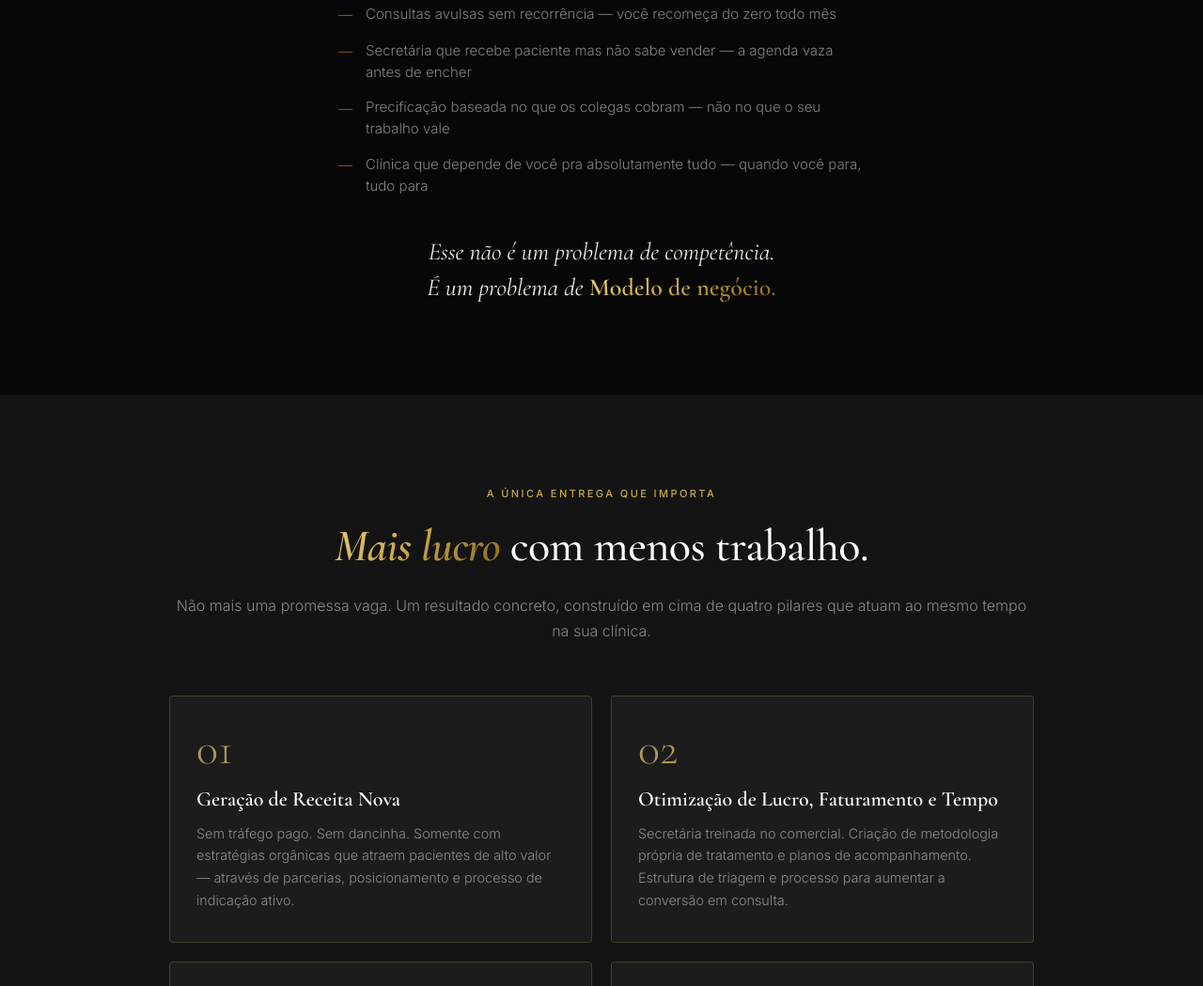
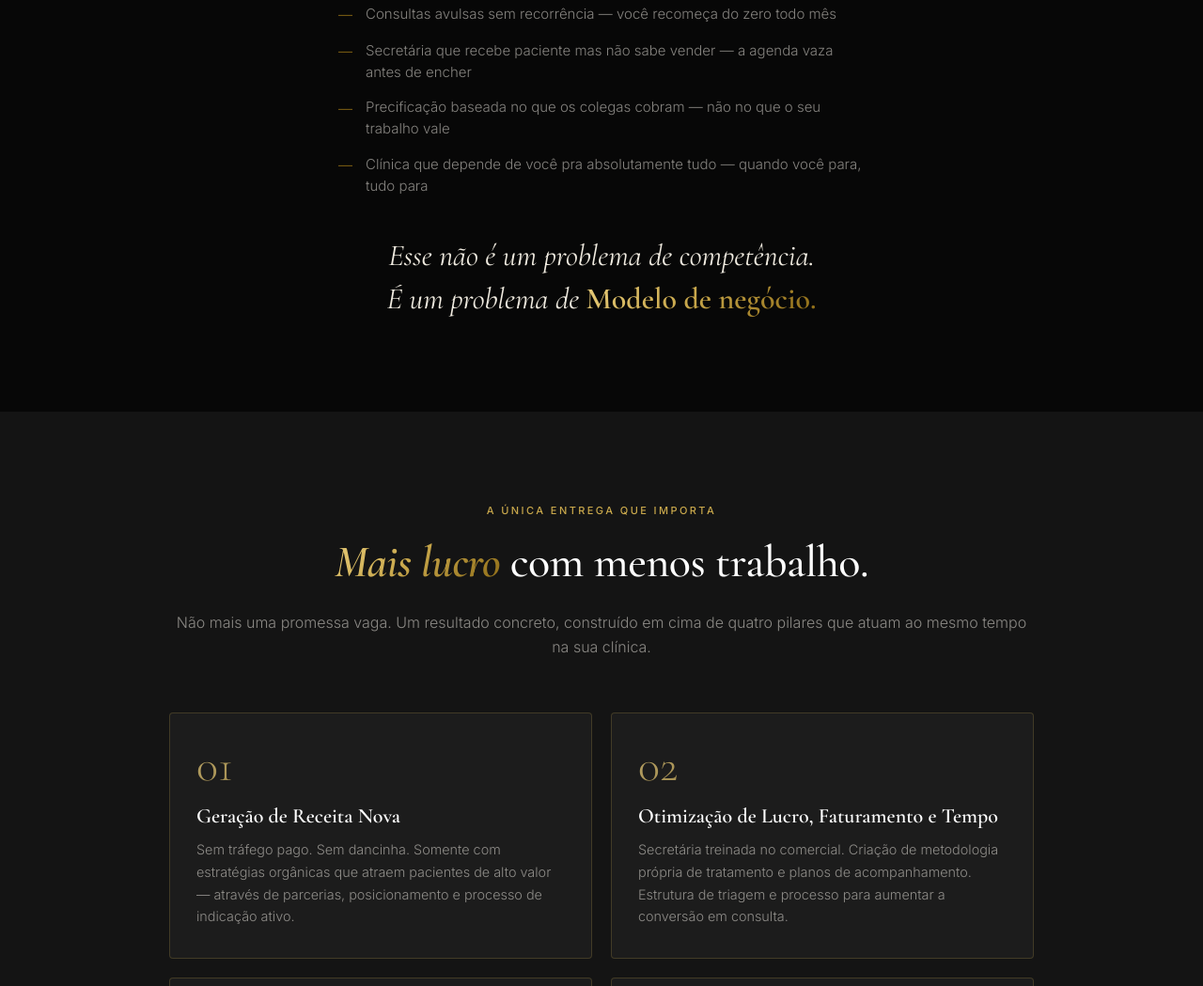
Before and after one commit to ique45/tracker-v1, a plain HTML site: page landing_page/index.html in a window 1280 px wide. Shown: the part 2469-3518 px from the top of the page at 94% size. Drawn offline with nearby package versions, Linux system fonts and the light colour scheme; no server answers.

Commit message:
Increase agitation-conclusion font size slightly
Co-Authored-By: Claude Sonnet 4.6 <noreply@anthropic.com>

```diff
--- a/landing_page/index.html
+++ b/landing_page/index.html
@@ -546,7 +546,7 @@
 
     .agitation-conclusion {
       font-family: var(--serif);
-      font-size: clamp(1.25rem, 2.5vw, 1.625rem);
+      font-size: clamp(1.5rem, 3vw, 2rem);
       font-weight: 400;
       font-style: italic;
       color: var(--cream);
```
